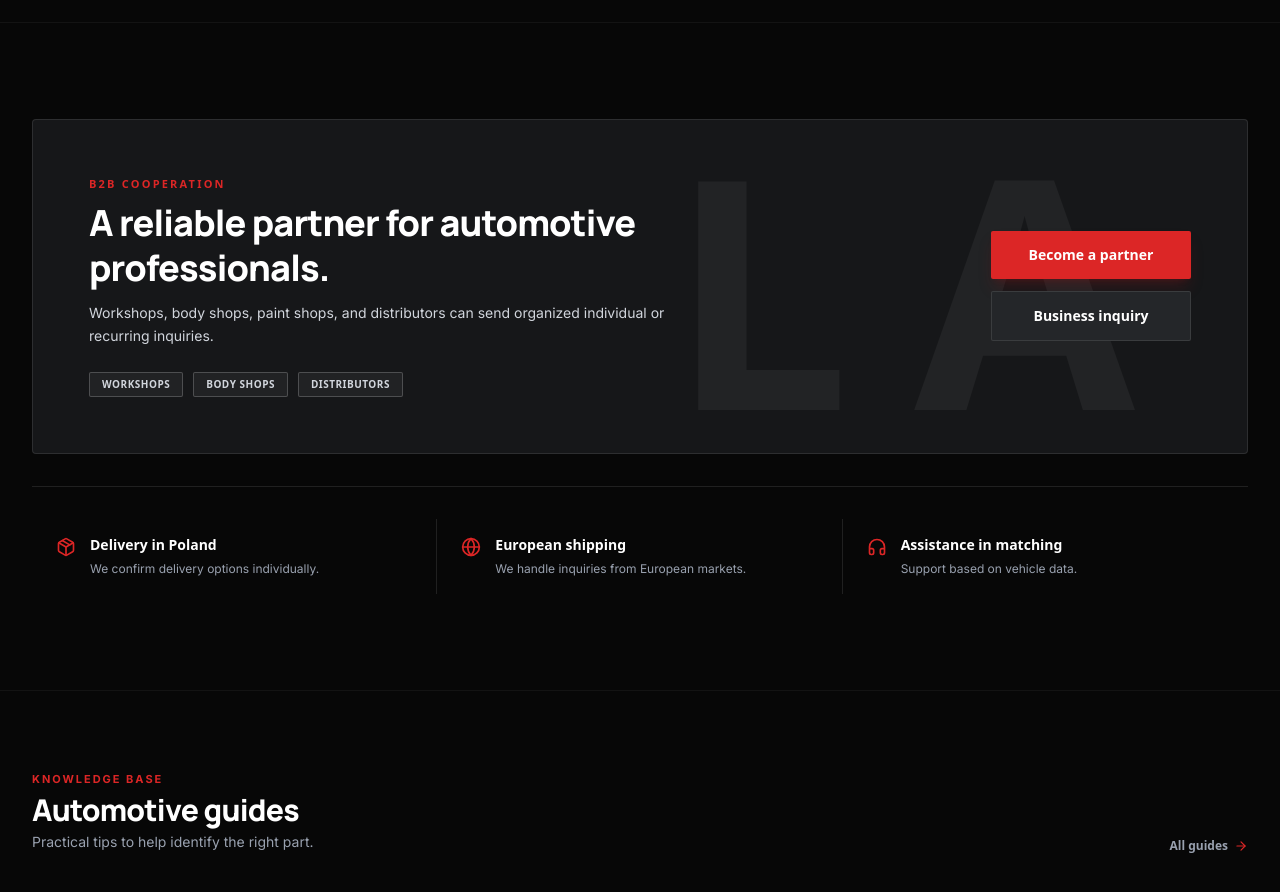
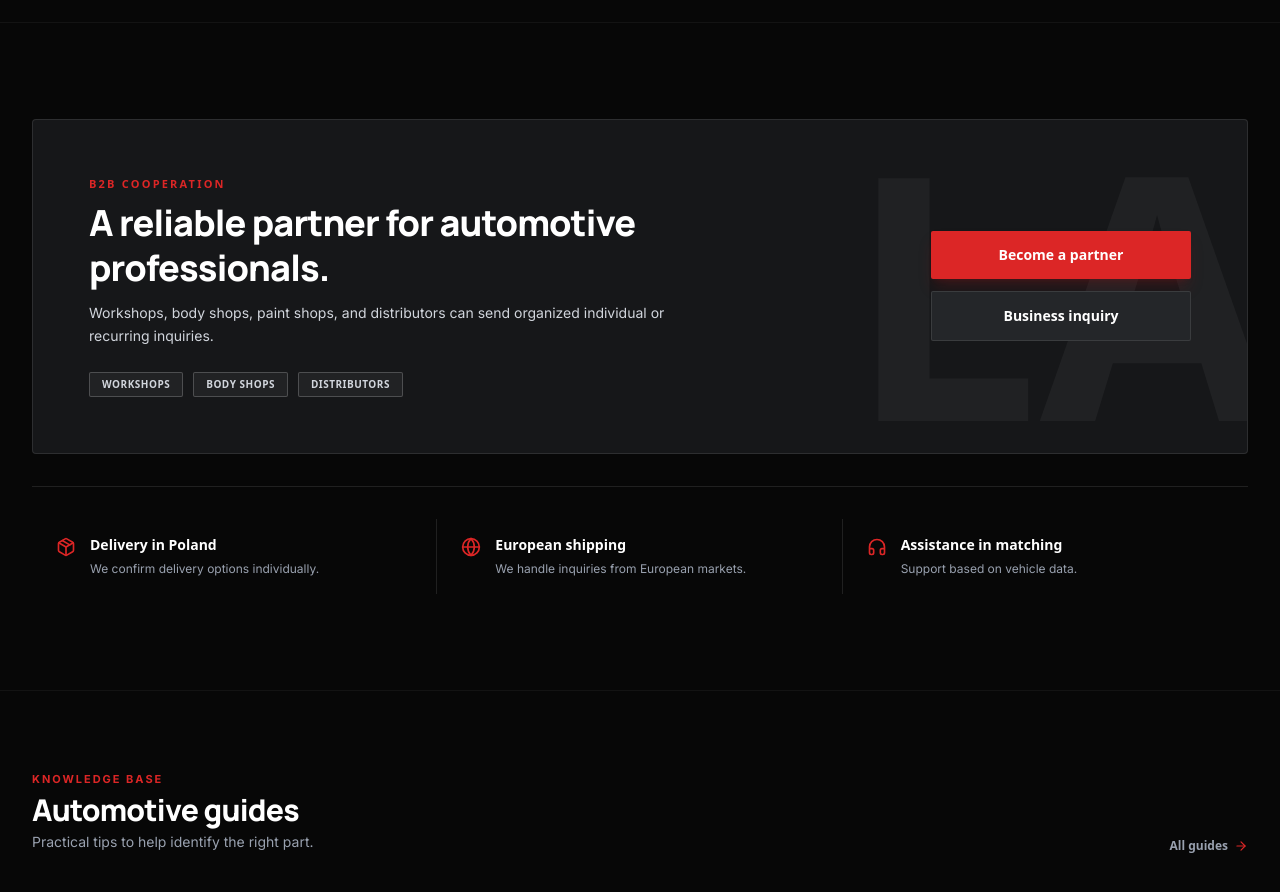
Before and after one commit to Appadvent/BMW---Admin-APIs---Nov-5th--2026, a Next.js app in the folder Frontend/: page / in a window 1280 px wide. Shown: the part 4400-5292 px from the top of the page. Built offline with nearby package versions, Linux system fonts and the light colour scheme; no server answers.

Commit message:
style: position LA watermark directly behind B2B action buttons

```diff
--- a/Frontend/src/components/HomePage.tsx
+++ b/Frontend/src/components/HomePage.tsx
@@ -921,12 +921,7 @@ export default function HomePage() {
       {/* ========================================================================= */}
       <section className="py-16 sm:py-24 max-w-[1360px] mx-auto px-4 sm:px-6 lg:px-8 border-b border-white/5">
         <div className="relative rounded-sm overflow-hidden bg-[#161719] p-8 sm:p-14 border border-white/10">
-          {/* Faint large capital letters "LA" watermark on the right */}
-          <div className="absolute right-0 top-0 bottom-0 pointer-events-none flex items-center pr-6 sm:pr-12 select-none">
-            <span className="text-[200px] sm:text-[320px] font-black text-white/5 leading-none tracking-[0.2em]">
-              LA
-            </span>
-          </div>
+
 
           <div className="relative z-10 flex flex-col lg:flex-row lg:items-center justify-between gap-8">
             <div className="max-w-xl">
@@ -954,16 +949,23 @@ export default function HomePage() {
             </div>
 
             {/* Right Buttons: Red "Become a partner" + Charcoal "Business inquiry" */}
-            <div className="flex flex-col sm:flex-row lg:flex-col gap-3 shrink-0">
+            <div className="relative flex flex-col sm:flex-row lg:flex-col gap-3 shrink-0 lg:w-[260px] justify-center py-4">
+              {/* Giant "LA" watermark right behind the buttons */}
+              <div className="absolute inset-0 pointer-events-none flex items-center justify-center select-none overflow-visible">
+                <span className="text-[260px] sm:text-[340px] font-black text-white/[0.045] leading-none tracking-normal translate-y-1">
+                  LA
+                </span>
+              </div>
+
               <Link
                 href="/contact-us?subject=Wspolpraca+B2B"
-                className="bg-[#DC2626] hover:bg-[#b91c1c] text-white px-8 py-3.5 rounded-xs text-xs sm:text-sm font-bold text-center shadow-lg shadow-red-900/30 transition-all cursor-pointer min-w-[200px]"
+                className="relative z-10 bg-[#DC2626] hover:bg-[#b91c1c] text-white px-8 py-3.5 rounded-xs text-xs sm:text-sm font-bold text-center shadow-lg shadow-red-900/30 transition-all cursor-pointer min-w-[200px]"
               >
                 {t.b2b.partnerBtn}
               </Link>
               <Link
                 href="/contact-us"
-                className="bg-[#242629] hover:bg-[#2e3135] text-white border border-white/10 px-8 py-3.5 rounded-xs text-xs sm:text-sm font-bold text-center transition-all cursor-pointer min-w-[200px]"
+                className="relative z-10 bg-[#242629] hover:bg-[#2e3135] text-white border border-white/10 px-8 py-3.5 rounded-xs text-xs sm:text-sm font-bold text-center transition-all cursor-pointer min-w-[200px]"
               >
                 {t.b2b.quoteBtn}
               </Link>
```
